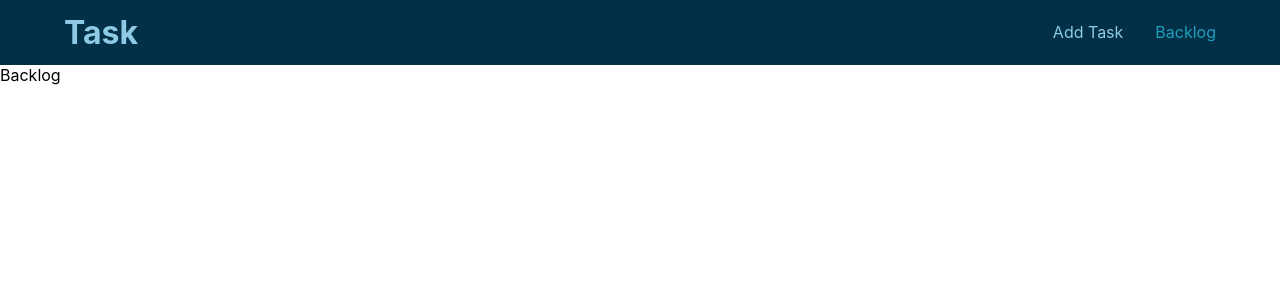
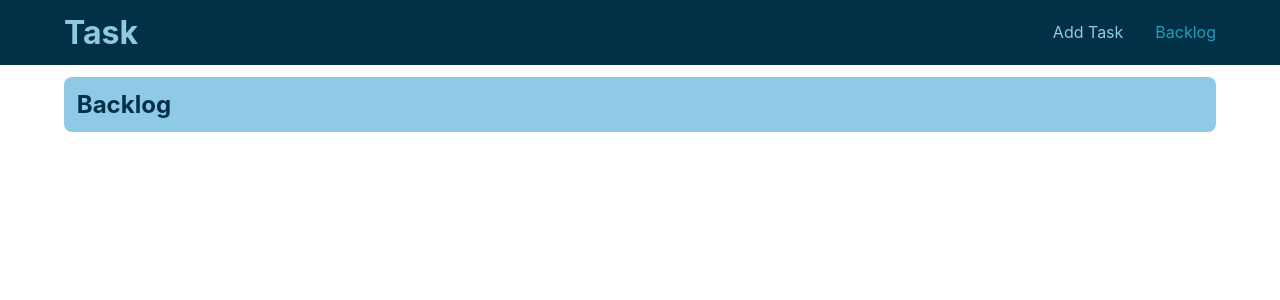
Before and after one commit to mahmoudamanaa/task-management-system, a React (Vite) app: page /backlog in a window 1280 px wide. Shown: the top 300 px of the page. Built offline with nearby package versions, Linux system fonts and the light colour scheme.

Commit message:
[DEV] Finishing backlog page

```diff
--- /dev/null
+++ b/src/components/BacklogContainer.jsx
@@ -0,0 +1,17 @@
+import styles from "./BacklogContainer.module.css";
+
+import { useTasks } from "../contexts/TasksContext";
+import TaskItem from "./TaskItem";
+
+export default function BacklogContainer() {
+  const { tasks } = useTasks();
+
+  return (
+    <article className={styles.backlogContainer}>
+      <h1>Backlog</h1>
+      {tasks.map((task) => (
+        <TaskItem key={task.id} task={task} backlog={true} />
+      ))}
+    </article>
+  );
+}
--- /dev/null
+++ b/src/components/BacklogContainer.module.css
@@ -0,0 +1,6 @@
+.backlogContainer {
+  background-color: var(--lightblue);
+  color: var(--darkblue);
+  padding: 0.8rem;
+  border-radius: 0.5rem;
+}
--- a/src/components/TaskItem.jsx
+++ b/src/components/TaskItem.jsx
@@ -1,12 +1,21 @@
 import styles from "./TaskItem.module.css";
 
-export default function TaskItem({ task }) {
-  const { title, priority, description } = task;
+export default function TaskItem({ task, backlog }) {
+  const { title, priority, description, status } = task;
 
   return (
-    <div className={styles.taskItem}>
+    <div
+      className={`${styles.taskItem} ${backlog ? styles.taskItemBacklog : ""}`}
+    >
       <h3>{title}</h3>
-      <p className={styles.priority}>Priority: {priority}</p>
+      <p
+        className={`${styles.priority} ${
+          backlog ? styles.priorityBacklog : ""
+        }`}
+      >
+        {priority}
+      </p>
+      {backlog && <p className={backlog ? styles.status : ""}>{status}</p>}
       <p>{description.slice(0, 50)}...</p>
     </div>
   );
--- a/src/components/TaskItem.module.css
+++ b/src/components/TaskItem.module.css
@@ -4,6 +4,16 @@
   border-radius: 0.5rem;
   color: var(--darkblue);
   padding: 0.8rem;
+}
+
+.taskItemBacklog {
+  margin-top: 1rem;
+  background-color: var(--darkblue);
+  color: var(--lightblue);
+  display: flex;
+  justify-content: start;
+  align-items: center;
+  gap: 1rem;
 }
 
 .taskItem .priority {
@@ -14,3 +24,17 @@
   font-weight: 500;
   font-size: 1.1rem;
 }
+
+.taskItem .priorityBacklog {
+  color: var(--darkblue);
+}
+
+.taskItem .status {
+  background-color: var(--yellow);
+  margin: 0.5rem 0;
+  padding: 0.5rem;
+  border-radius: 0.5rem;
+  font-weight: 500;
+  font-size: 1.1rem;
+  color: var(--darkblue);
+}
--- a/src/pages/Backlog.jsx
+++ b/src/pages/Backlog.jsx
@@ -1,3 +1,9 @@
+import BacklogContainer from "../components/BacklogContainer";
+
 export default function Backlog() {
-  return <div>Backlog</div>;
+  return (
+    <main>
+      <BacklogContainer />
+    </main>
+  );
 }
```
